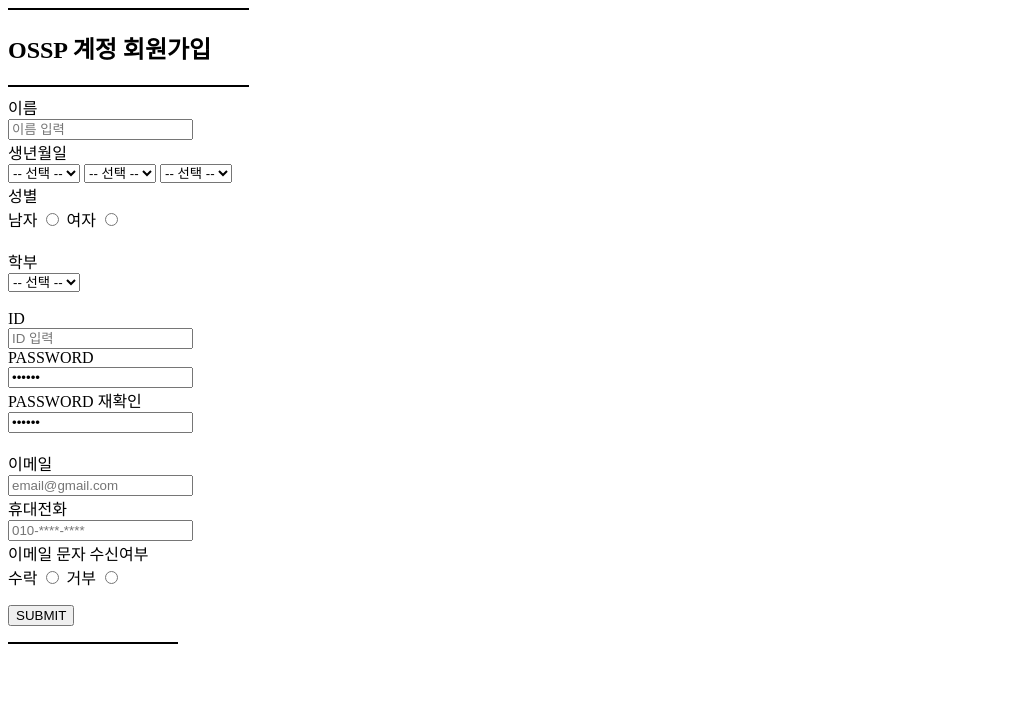
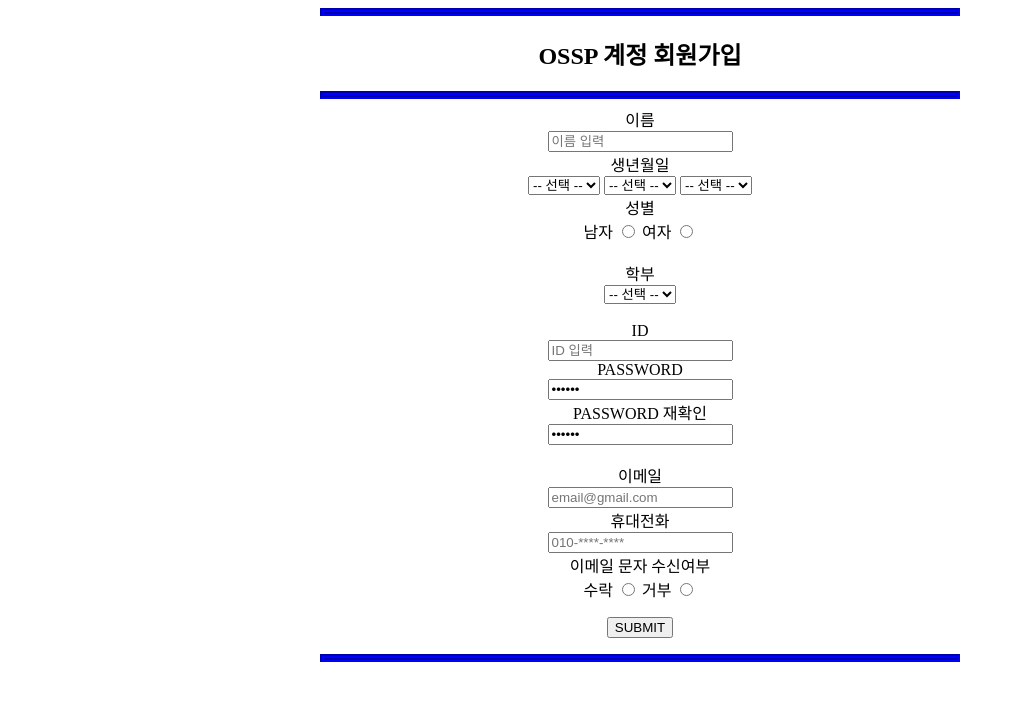
Before and after one commit to sukhyun205/DGU-2021-OSSprac2-team5-personal, a Flask app: page /sign_up in a window 1280 px wide. Shown: the top 701 px of the page, without its empty margins (0-1015 px from the left). Run offline with Flask 2, Linux system fonts and the light colour scheme.

Commit message:
add css style

```diff
--- a/app/templates/sign_up.html
+++ b/app/templates/sign_up.html
@@ -7,9 +7,9 @@
 <body>
 
   <section>
-    <hr width="239" align="left" color="black" />
+    <hr align="center" style="border:groove 4px blue; width:50%" />
     <h1>OSSP 계정 회원가입</h1>
-    <hr width="239" align="left" color="black" />
+    <hr align="center" style="border:groove 4px blue; width:50%" />
   </section>
 
   <section>
@@ -107,13 +107,13 @@
       휴대전화<br>
       <input type="text" name="user_phone" placeholder="010-****-****"><br>
       이메일 문자 수신여부<br>
-      <label for="man">수락</label>
-      <input type="radio" name="gender" value="m" id="man">
+      <label for="email">수락</label>
+      <input type="radio" name="email" value="e" id="e">
       <label for="woman">거부</label>
-      <input type="radio" name="gender" value="m" id="woman"> <br>
+      <input type="radio" name="email" value="e" id="e"> <br>
 
       <p><input type="button" value="SUBMIT" onClick="history.go(-1)">
-      <hr width="168" align="left" color="black" />
+      <hr align="center" style="border:groove 4px blue; width:50%" />
 
 
     </form>
@@ -122,3 +122,10 @@
 
 </body>
 </html>
+
+<style>
+  html {
+    text-align: center;
+  }
+
+</style>
```
Also changed, not shown: app/templates/login.html (+18 -4 lines).
